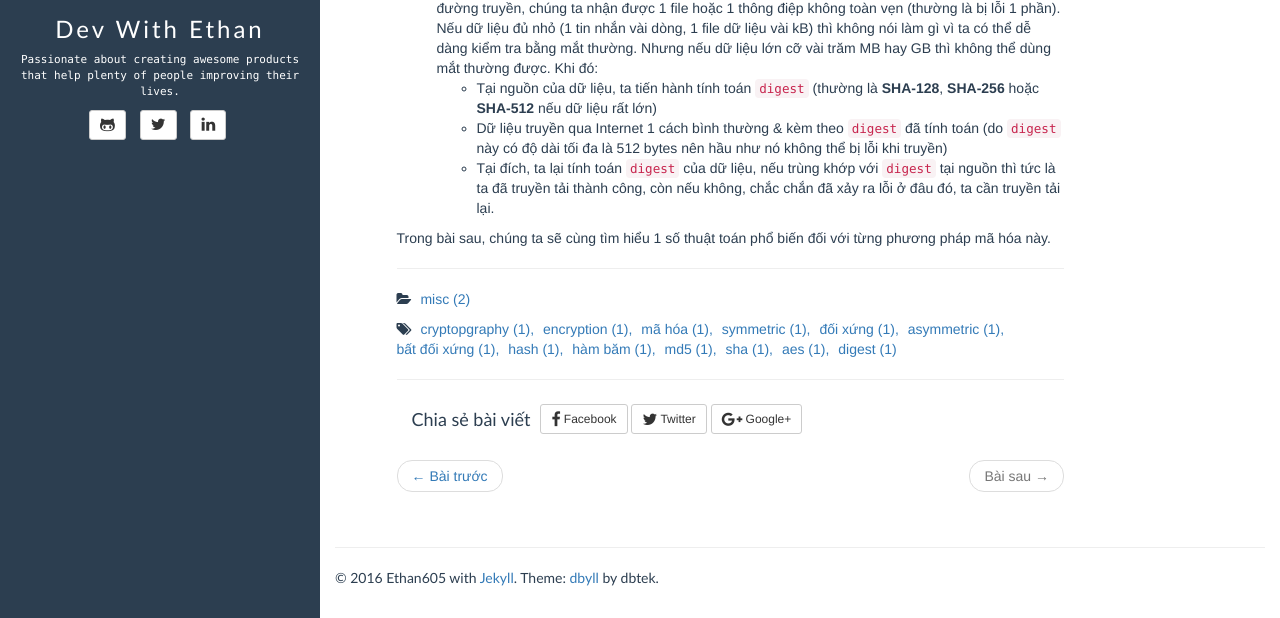
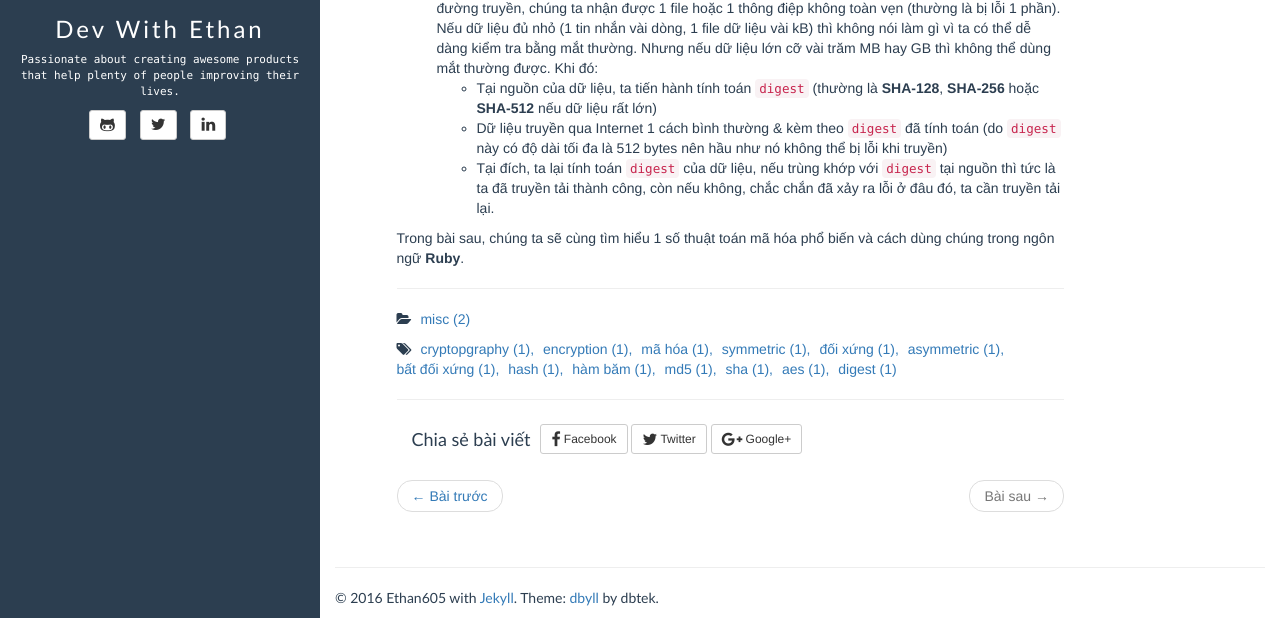
Before and after one commit to ethan605/dev-with-ethan, a Jekyll site: the page built from _posts/2016-07-06-encryption-methods-1.md, in a window 1280 px wide and 900 px high, scrolled down 4131 px, cut to the strip 282-900 px from the top of the window. Built offline with Jekyll 4.4.1, drawn with Linux system fonts in a browser that asks for light colours; nearby versions of some CDN libraries; comment, search, counter and statistics services are not loaded.

Commit message:
[2016-07-06] Refine

```diff
--- a/_posts/2016-07-06-encryption-methods-1.md
+++ b/_posts/2016-07-06-encryption-methods-1.md
@@ -126,7 +126,7 @@ So với 2 phương pháp ở trên, **Mã hóa bằng hàm băm** đơn giản
   * Dữ liệu truyền qua Internet 1 cách bình thường & kèm theo `digest` đã tính toán (do `digest` này có độ dài tối đa là 512 bytes nên hầu như nó không thể bị lỗi khi truyền)
   * Tại đích, ta lại tính toán `digest` của dữ liệu, nếu trùng khớp với `digest` tại nguồn thì tức là ta đã truyền tải thành công, còn nếu không, chắc chắn đã xảy ra lỗi ở đâu đó, ta cần truyền tải lại.
 
-Trong bài sau, chúng ta sẽ cùng tìm hiểu 1 số thuật toán phổ biến đối với từng phương pháp mã hóa này.
+Trong bài sau, chúng ta sẽ cùng tìm hiểu 1 số thuật toán mã hóa phổ biến và cách dùng chúng trong ngôn ngữ **Ruby**.
 
 [ww2]:              https://vi.wikipedia.org/wiki/Chi%E1%BA%BFn_tranh_th%E1%BA%BF_gi%E1%BB%9Bi_th%E1%BB%A9_hai
 {:rel="nofollow"}
```
